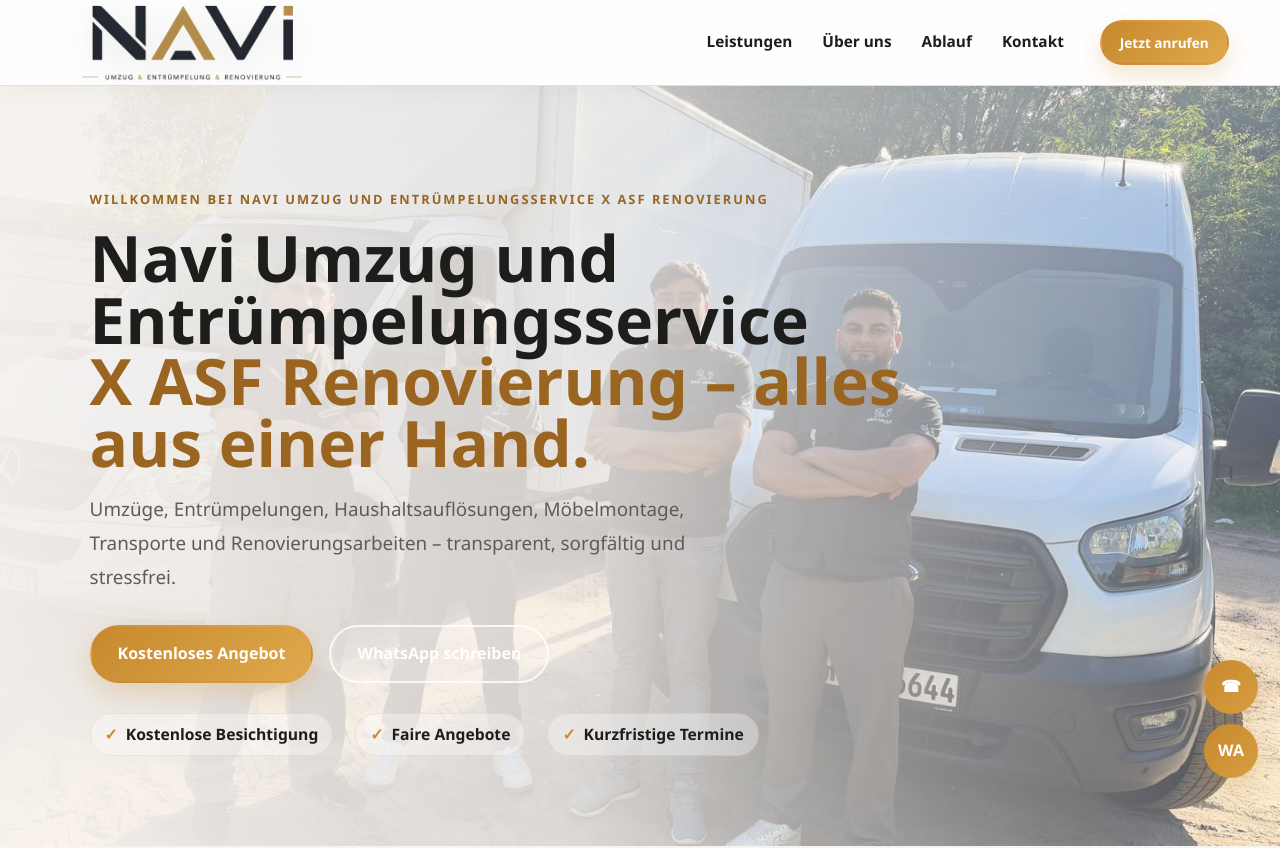
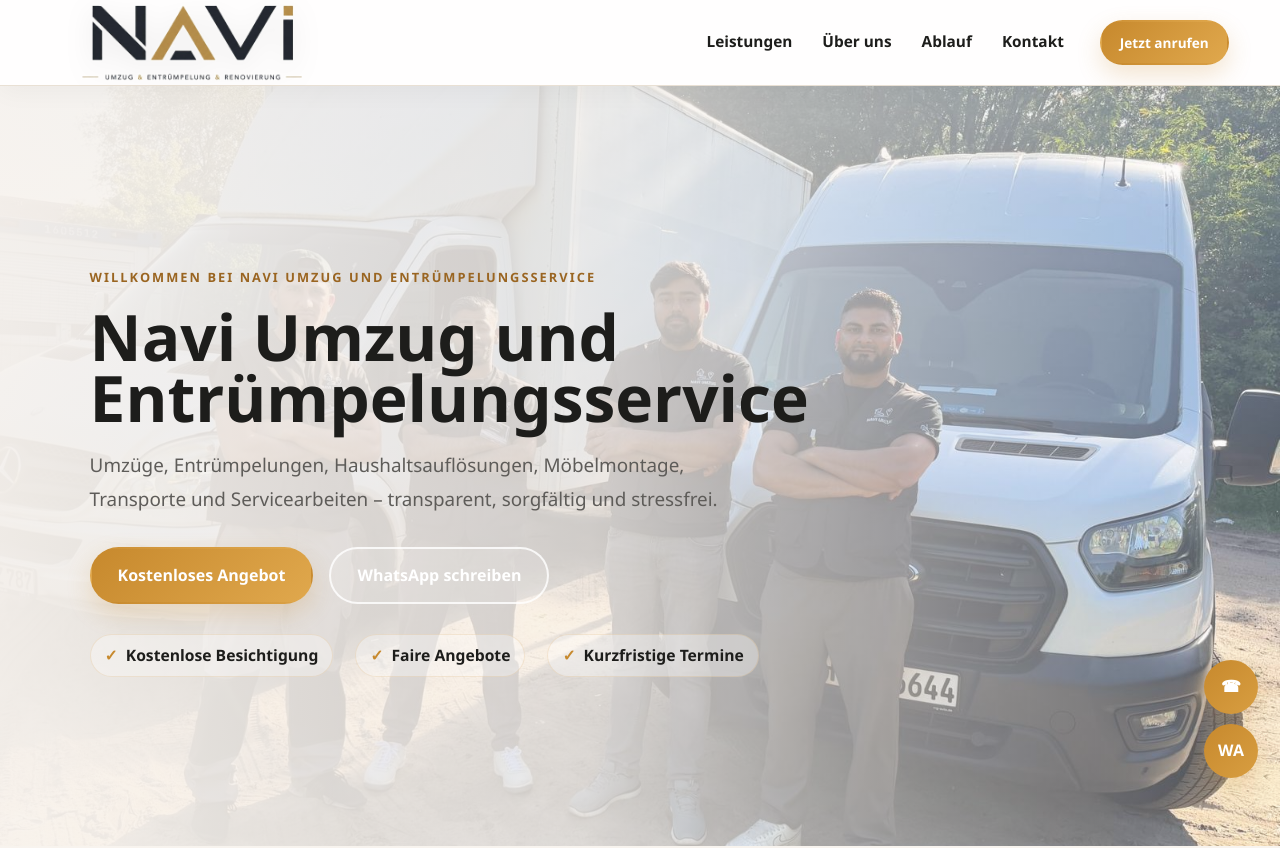
Before and after one commit to naviumzug/navi-umzug, a Next.js app: page / in a window 1280 px wide. Shown: the top 848 px of the page. Built offline with nearby package versions, Linux system fonts and the light colour scheme.

Commit message:
Remove all ASF Renovierung references from the website branding and legal pages.

```diff
--- a/app/impressum/page.js
+++ b/app/impressum/page.js
@@ -6,12 +6,12 @@
       <h1>Impressum</h1>
 
       <p>
-        Willkommen bei Navi Umzug und Entrümpelungsservice x ASF Renovierung – Ihrem zuverlässigen Partner für Umzug, Entrümpelung &amp; Servicearbeiten in Hamburg. Hier finden Sie alle wichtigen rechtlichen Informationen zu unserem Unternehmen.
+        Willkommen bei Navi Umzug und Entrümpelungsservice – Ihrem zuverlässigen Partner für Umzug, Entrümpelung &amp; Servicearbeiten in Hamburg. Hier finden Sie alle wichtigen Informationen zu unserem Unternehmen, unseren Dienstleistungen und Ihrem Kontakt zu uns.
       </p>
 
       <h2>Angaben gemäß § 5 TMG</h2>
       <address>
-        Navi Umzug und Entrümpelungsservice x ASF Renovierung<br />
+        Navi Umzug und Entrümpelungsservice<br />
         Karl-Rüther-Stieg 7<br />
         21035 Hamburg<br />
         Deutschland
--- a/app/layout.js
+++ b/app/layout.js
@@ -2,14 +2,14 @@
 import Script from 'next/script';
 
 export const metadata = {
-  title: 'Navi Umzug und Entrümpelungsservice X ASF Renovierung | Hamburg',
-  description: 'Navi Umzug und Entrümpelungsservice X ASF Renovierung: Umzüge, Entrümpelungen, Haushaltsauflösungen, Möbelmontage, Transporte und Renovierungsarbeiten in Hamburg und Umgebung.',
+  title: 'Navi Umzug und Entrümpelungsservice | Hamburg',
+  description: 'Navi Umzug und Entrümpelungsservice: Umzüge, Entrümpelungen, Haushaltsauflösungen, Möbelmontage, Transporte und Servicearbeiten in Hamburg und Umgebung.',
   metadataBase: new URL('https://www.naviumzug.de'),
   openGraph: {
-    title: 'Navi Umzug und Entrümpelungsservice X ASF Renovierung',
+    title: 'Navi Umzug und Entrümpelungsservice',
     description: 'Zuverlässig, transparent und rund um die Uhr erreichbar in Hamburg.',
     url: 'https://www.naviumzug.de',
-    siteName: 'Navi Umzug und Entrümpelungsservice X ASF Renovierung',
+    siteName: 'Navi Umzug und Entrümpelungsservice',
     locale: 'de_DE',
     type: 'website'
   }
--- a/app/page.js
+++ b/app/page.js
@@ -11,8 +11,7 @@
   ['Entrümpelungen', 'Wohnung, Keller, Dachboden oder Büro – fachgerecht und besenrein.'],
   ['Haushaltsauflösungen', 'Komplettlösungen inklusive Räumung und fachgerechter Entsorgung.'],
   ['Möbelmontage', 'Demontage und Montage von Möbeln aller Art.'],
-  ['Transport & Abholung', 'Zuverlässiger Transport von Möbeln und Gegenständen.'],
-  ['Renovierung', 'Renovierungsarbeiten nach Absprache und passend zu Ihrem Auftrag.']
+  ['Transport & Abholung', 'Zuverlässiger Transport von Möbeln und Gegenständen.']
 ];
 
 const steps = [
@@ -32,7 +31,7 @@
   return (
     <header className="header">
       <a href="#start" className="brand">
-        <Image src="/images/logo.png" alt="Navi Umzug und Entrümpelungsservice X ASF Renovierung" width={320} height={85} priority />
+        <Image src="/images/logo.png" alt="Navi Umzug und Entrümpelungsservice" width={320} height={85} priority />
       </a>
       <nav>
         <a href="#leistungen">Leistungen</a>
@@ -60,14 +59,12 @@
         />
         <div className="overlay" />
         <div className="heroContent">
-          <p className="eyebrow">Willkommen bei Navi Umzug und Entrümpelungsservice X ASF Renovierung</p>
+          <p className="eyebrow">Willkommen bei Navi Umzug und Entrümpelungsservice</p>
           <h1>
             Navi Umzug und Entrümpelungsservice
-            <br />
-            <span>X ASF Renovierung – alles aus einer Hand.</span>
           </h1>
           <p>
-            Umzüge, Entrümpelungen, Haushaltsauflösungen, Möbelmontage, Transporte und Renovierungsarbeiten – transparent,
+            Umzüge, Entrümpelungen, Haushaltsauflösungen, Möbelmontage, Transporte und Servicearbeiten – transparent,
             sorgfältig und stressfrei.
           </p>
           <div className="actions">
@@ -102,7 +99,7 @@
           <p className="eyebrow gold">Über uns</p>
           <h2>Ihr zuverlässiges Team in Hamburg</h2>
           <p>
-            Navi Umzug und Entrümpelungsservice X ASF Renovierung steht für Zuverlässigkeit, Transparenz und sorgfältige Arbeit. Unser Team begleitet Sie
+            Navi Umzug und Entrümpelungsservice steht für Zuverlässigkeit, Transparenz und sorgfältige Arbeit. Unser Team begleitet Sie
             von der Planung bis zur Übergabe – zuverlässig und fair.
           </p>
         </div>
@@ -173,7 +170,7 @@
       <footer className="footer">
         <Image src="/images/logo.png" alt="Navi Umzug" width={260} height={70} />
         <div>
-          <strong>Navi Umzug und Entrümpelungsservice X ASF Renovierung</strong>
+          <strong>Navi Umzug und Entrümpelungsservice</strong>
           <br />Inhaber: Asif Asif
           <br />Karl-Rüther-Stieg 7 · 21035 Hamburg
         </div>
```
Also changed, not shown: app/datenschutz/page.js (+5 -5 lines).
